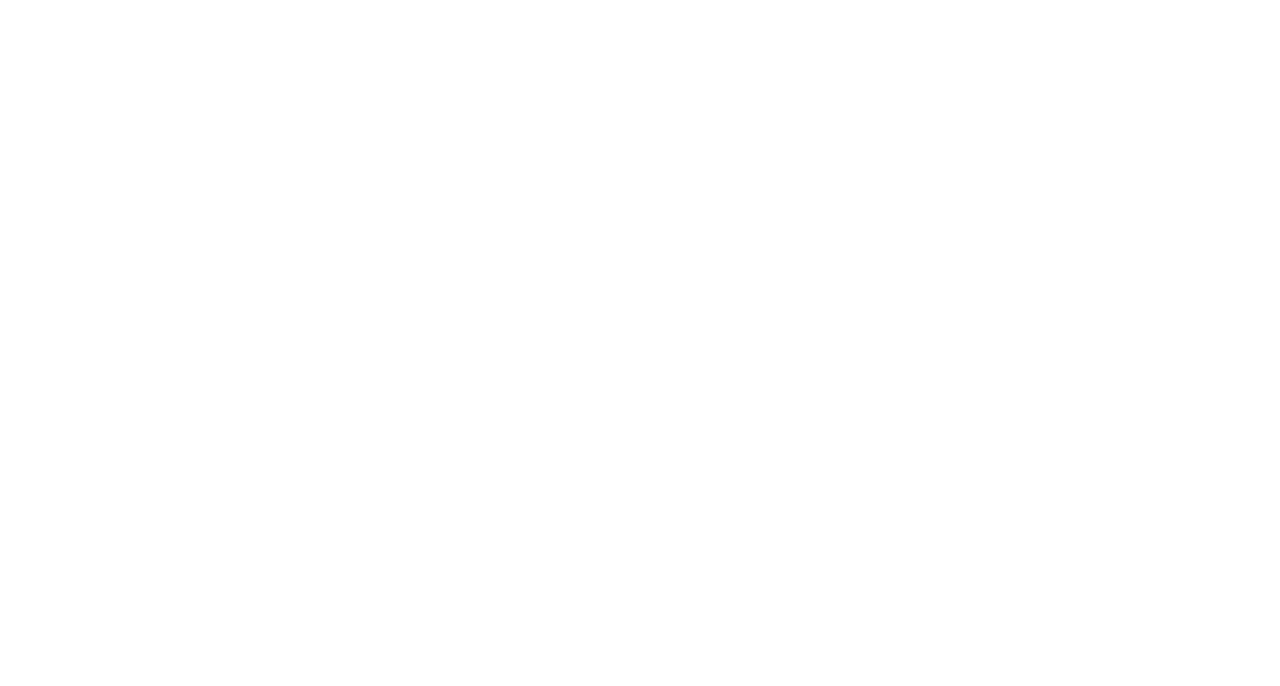
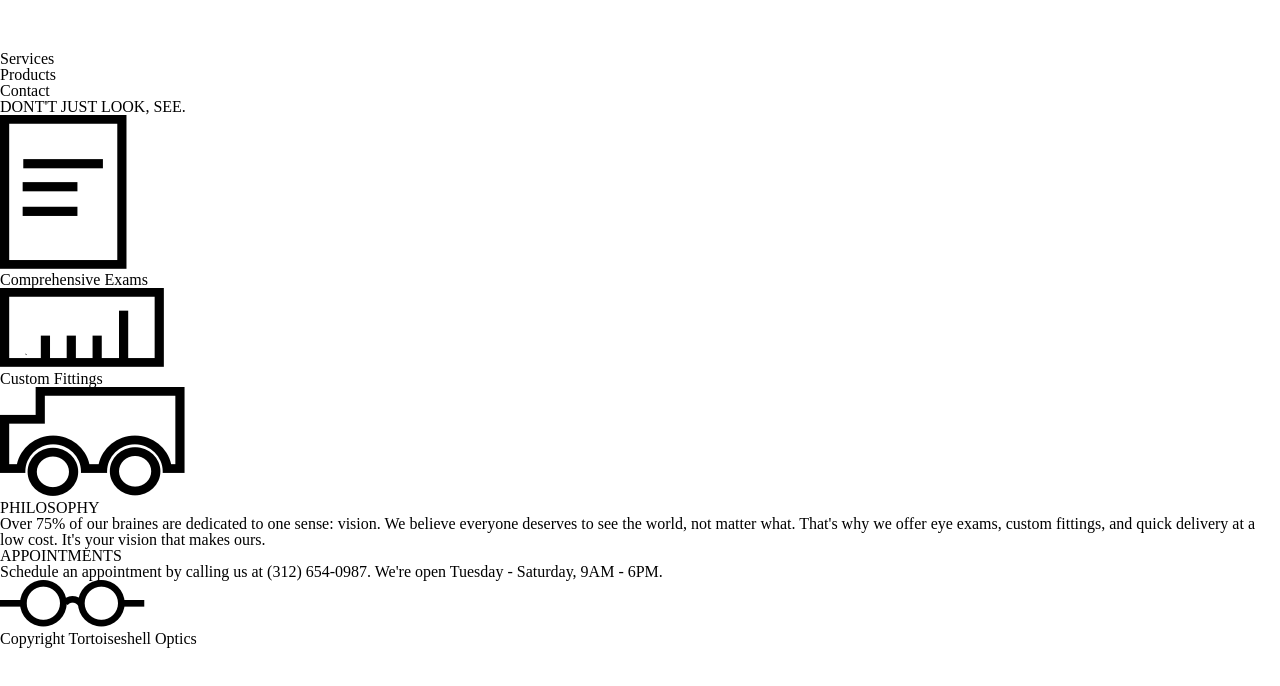
Before and after one commit to Bananenjonas/TortoiseshellOptics, a plain HTML site: page index.html in a window 1280 px wide. Drawn offline with Linux system fonts and the light colour scheme.

Commit message:
HTML Text + Images added

```diff
--- a/index.html
+++ b/index.html
@@ -9,15 +9,35 @@
     <!-- Banner -->
 
     <!-- Navigation -->
+    <img src="ressources\images\logo-white.png" alt="Logo Tortoiseshell Optics white">
+    <nav>
+      <p>Services</p>
+      <p>Products</p>
+      <p>Contact</p>
+    </nav>
 
     <!-- Header -->
+    <h1>DONT'T JUST LOOK, SEE.</h1>
 
     <!-- Features -->
+    <img src="ressources\images\paper-icon.png" alt="Paper Icon">
+    <p>Comprehensive Exams</p>
+
+    <img src="ressources\images\ruler-icon.png" alt="Ruler Icon">
+    <p>Custom Fittings</p>
+
+    <img src="ressources\images\truck-icon.png" alt="Truck Icon">
 
     <!-- Philosophy/Appointments -->
+    <h2>PHILOSOPHY</h2>
+    <p>Over 75% of our braines are dedicated to one sense: vision. We believe everyone deserves to see the world, not matter what. That's why we offer eye exams, custom fittings, and quick delivery at a low cost. It's your vision that makes ours.</p>
+
+    <h2>APPOINTMENTS</h2>
+    <p>Schedule an appointment by calling us at (312) 654-0987. We're open Tuesday - Saturday, 9AM - 6PM.</p>
 
     <!-- Cpyright -->
-
+    <img src="ressources\images\logo-black.png" alt="Logo Tortoiseshell Optics black">
+    <p>Copyright Tortoiseshell Optics</p>
 
   </body>
 </html>
```
